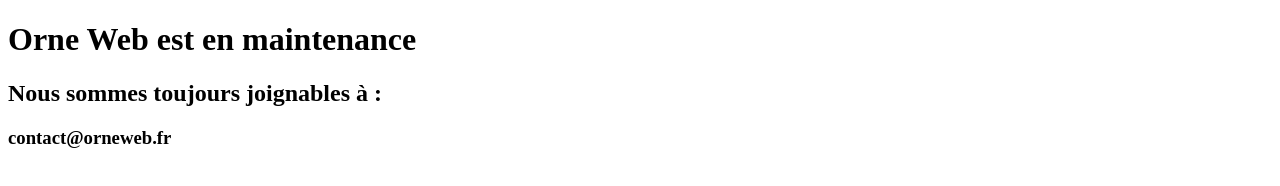
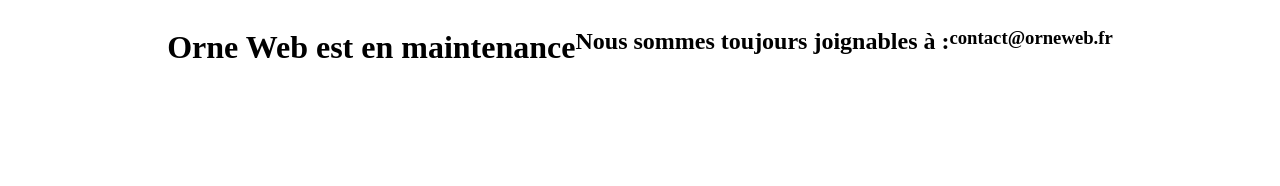
Before and after one commit to tomrvz/orneweb, a plain HTML site: page index.html in a window 1280 px wide. Drawn offline with Linux system fonts and the light colour scheme.

Commit message:
Update style.css

```diff
--- a/style.css
+++ b/style.css
@@ -1 +1,4 @@
-.maintenance
+.maintenance {
+  display: flex;
+  align-content: center;
+  justify-content: center;
```
